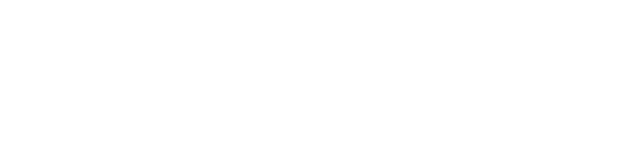
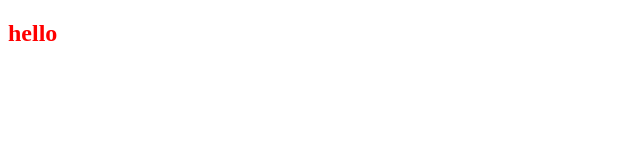
Before and after one commit to manikandan0630/VM, a plain HTML site: page index.html in a window 1280 px wide. Shown: the full height of the page, 0-640 px from the left. Drawn offline with Linux system fonts and the light colour scheme.

Commit message:
1/04/2024

```diff
--- a/index.html
+++ b/index.html
@@ -7,6 +7,6 @@
     <title>Document</title>
 </head>
 <body>
-
+    <h2>hello</h2>
 </body>
 </html>
--- a/style.css
+++ b/style.css
@@ -1,3 +1,4 @@
 body{
     background: #ffffff;
+    color: red;
 }
```
